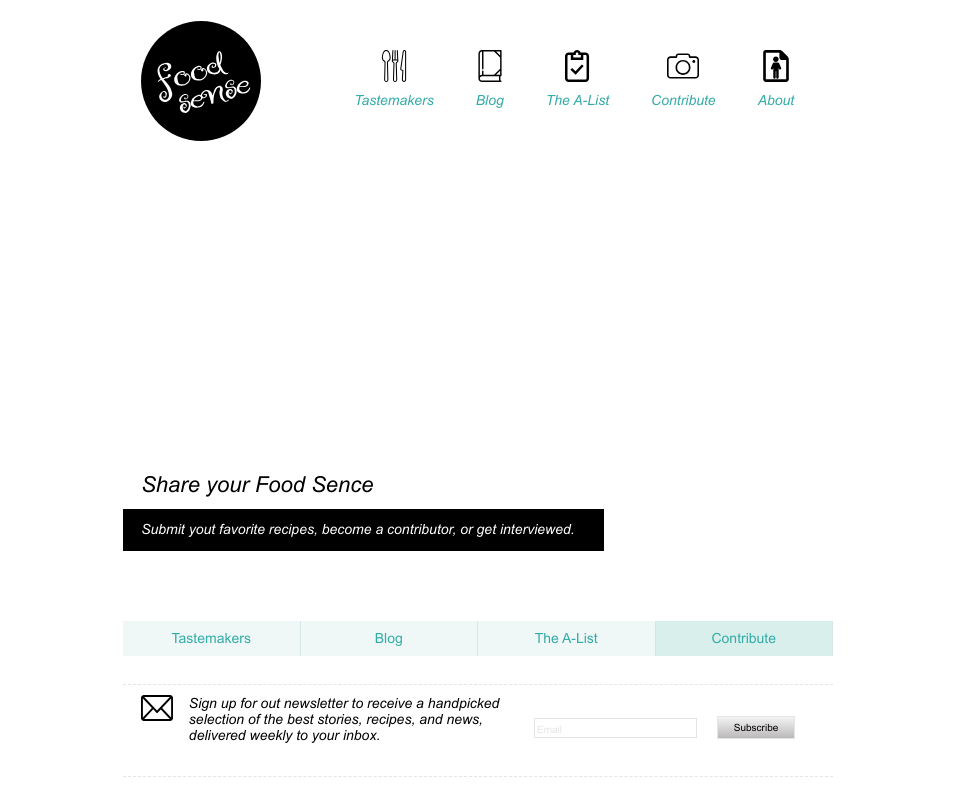
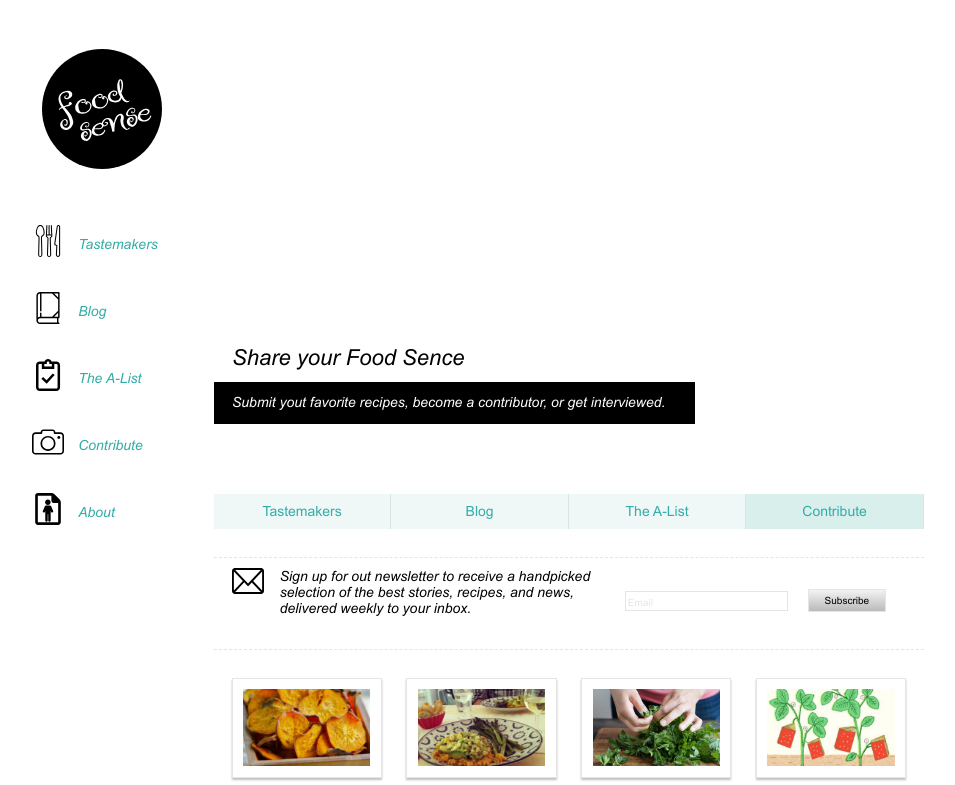
Before and after one commit to eprikhodko/dd-practice-html-css, a website built with webpack: page src/index.html in a window 1280 px wide. Shown: the top 785 px of the page, without its empty margins (162-1117 px from the left). Built offline with nearby package versions, Linux system fonts and the light colour scheme; files whose address does not match are found by name.

Commit message:
fix: adjust breakpoints variables

```diff
--- a/src/index.html
+++ b/src/index.html
@@ -6,7 +6,8 @@
     <meta name="viewport" content="width=device-width, initial-scale=1.0" />
     <title>DD - Task 1</title>
   </head>
-  <body>
+  <body class="body">
+    <div class="container-flex">
       <aside class="aside">
         <div class="container-main">
           <div class="container">
@@ -83,21 +84,27 @@
 
           <section class="subscribe-section">
             <div class="container">
-            <div class="container-flex">
+              <div class="wrapper-flex">
                 <img
                   src="./assets/svg/mail-icon.svg"
                   alt="mail envelope icon"
                   class="icon"
                 />
                 <p class="subscribe-text">
-                Sign up for out newsletter to receive a handpicked selection of
-                the best stories, recipes, and news, delivered weekly to your
-                inbox.
+                  Sign up for out newsletter to receive a handpicked selection
+                  of the best stories, recipes, and news, delivered weekly to
+                  your inbox.
                 </p>
               </div>
               <form class="subscribe-form">
-              <input type="email" class="subscribe-input" placeholder="Email" />
-              <button type="submit" class="subscribe-button">Subscribe</button>
+                <input
+                  type="email"
+                  class="subscribe-input"
+                  placeholder="Email"
+                />
+                <button type="submit" class="subscribe-button">
+                  Subscribe
+                </button>
               </form>
             </div>
           </section>
@@ -138,9 +145,9 @@
                   <a href="#" class="card-link">How to Make Vegetable Chips</a>
                 </h3>
                 <p class="card-body">
-                About a month ago, I ate almost an entire box of kale chips. My
-                brother and I were visiting our cousin in Brooklyn, and before a
-                very thoughtfully prepared vagan...
+                  About a month ago, I ate almost an entire box of kale chips.
+                  My brother and I were visiting our cousin in Brooklyn, and
+                  before a very thoughtfully prepared vagan...
                 </p>
                 <p class="card-date">May 17, 2012 /</p>
                 <p class="card-read-more">
@@ -180,9 +187,9 @@
                   <a href="#" class="card-link">Recipes from a Sunday Supper</a>
                 </h3>
                 <p class="card-body">
-                I could not figure out what to do with the delectable slices of
-                Pear Cake that I brought home from this wonderful Sunday supper
-                - eat them slowly, a little bit at...
+                  I could not figure out what to do with the delectable slices
+                  of Pear Cake that I brought home from this wonderful Sunday
+                  supper - eat them slowly, a little bit at...
                 </p>
                 <p class="card-date">May 17, 2012 /</p>
                 <p class="card-read-more">
@@ -194,6 +201,8 @@
         </div>
         <!-- / .container-main -->
       </main>
+    </div>
+    <!-- / .container-flex -->
 
     <footer class="footer">
       <div class="container-main">
--- a/src/scss/abstracts/_variables.scss
+++ b/src/scss/abstracts/_variables.scss
@@ -14,8 +14,8 @@ $arial-font: Arial, Verdana, sans-serif;
 // Breakpoints
 
 $small: 580px;
-$medium: 710px;
-$large: 900px;
+$medium: 768px;
+$large: 992px;
 $extra-large: 1100px;
 
 // Paddings
--- a/src/scss/layout/_aside.scss
+++ b/src/scss/layout/_aside.scss
@@ -1,4 +1,10 @@
 .aside {
+  // border: 1px solid saddlebrown;
+
+  @media (min-width: $large) {
+    margin-right: 3em;
+  }
+
   .container-main {
     .container {
       display: flex;
@@ -9,6 +15,11 @@
         flex-direction: row;
         justify-content: space-between;
         margin-top: 1.5em;
+      }
+
+      @media (min-width: $large) {
+        flex-direction: column;
+        margin-top: 0;
       }
     }
   }
@@ -24,6 +35,10 @@
   margin: 0;
   padding: 0;
   list-style: none;
+
+  @media (min-width: $large) {
+    flex-direction: column;
+  }
 }
 
 .nav-link {
@@ -32,15 +47,20 @@
   font-style: italic;
   text-decoration: none;
 
-  @media (min-width: $medium) {
-    margin: 0 1.5em;
-  }
+  // @media (min-width: $large) {
+  //   margin: 0 1.2em;
+  // }
 }
 
 .nav-item {
   display: flex;
   flex-direction: column;
   align-items: center;
+
+  @media (min-width: $large) {
+    flex-direction: row;
+    margin-top: 2em;
+  }
 }
 
 .nav-icon {
--- a/src/scss/layout/_card.scss
+++ b/src/scss/layout/_card.scss
@@ -49,6 +49,7 @@
   margin-top: 0.4em;
   font-weight: 400;
   font-size: 2.2rem;
+  line-height: 1.3;
   letter-spacing: -1px;
 
   @media (min-width: $small) {
--- /dev/null
+++ b/src/scss/layout/_general_layout.scss
@@ -0,0 +1,14 @@
+.body {
+  display: flex;
+  flex-direction: column;
+}
+
+.container-flex {
+  //   background: green;
+
+  @media (min-width: $large) {
+    display: flex;
+    margin: 0 auto;
+    margin-top: 3.5em;
+  }
+}
--- a/src/scss/layout/_hero-section.scss
+++ b/src/scss/layout/_hero-section.scss
@@ -16,6 +16,10 @@
 
 .hero-section {
   margin-top: 2.5em;
+
+  @media (min-width: $large) {
+    margin-top: 0;
+  }
 }
 
 .banner-header {
--- a/src/scss/layout/_subscribe-section.scss
+++ b/src/scss/layout/_subscribe-section.scss
@@ -18,7 +18,7 @@
   margin-top: 1.2em;
 }
 
-.container-flex {
+.wrapper-flex {
   display: flex;
   align-items: flex-start;
   width: 65%;
--- a/src/scss/main.scss
+++ b/src/scss/main.scss
@@ -5,6 +5,7 @@
 @import 'base/global';
 @import 'base/fonts';
 
+@import 'layout/general_layout';
 @import 'layout/aside';
 @import 'layout/hero-section';
 @import 'layout/subscribe-section';
```
Lines whose indentation alone changed are shown as unchanged.
